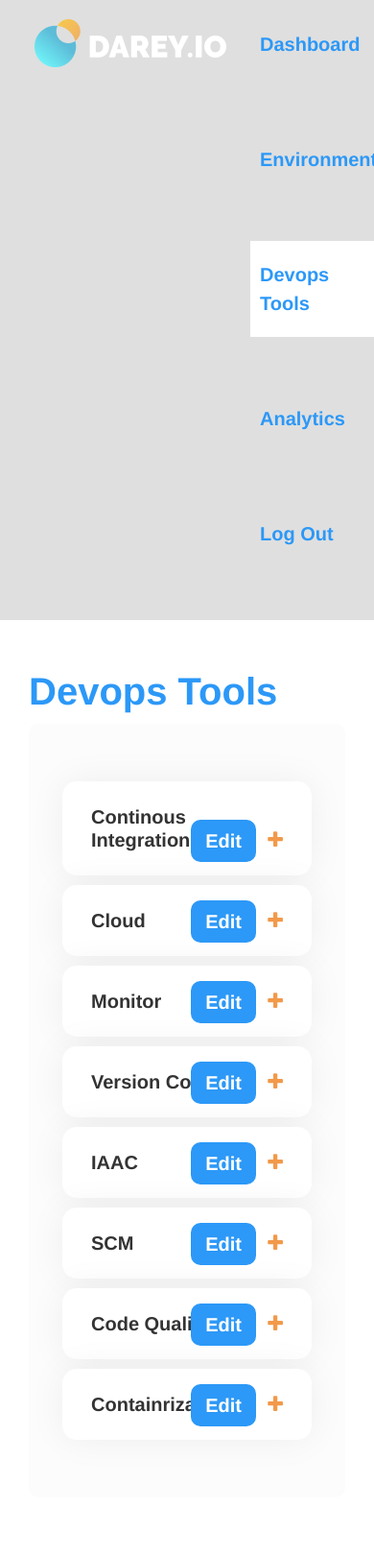
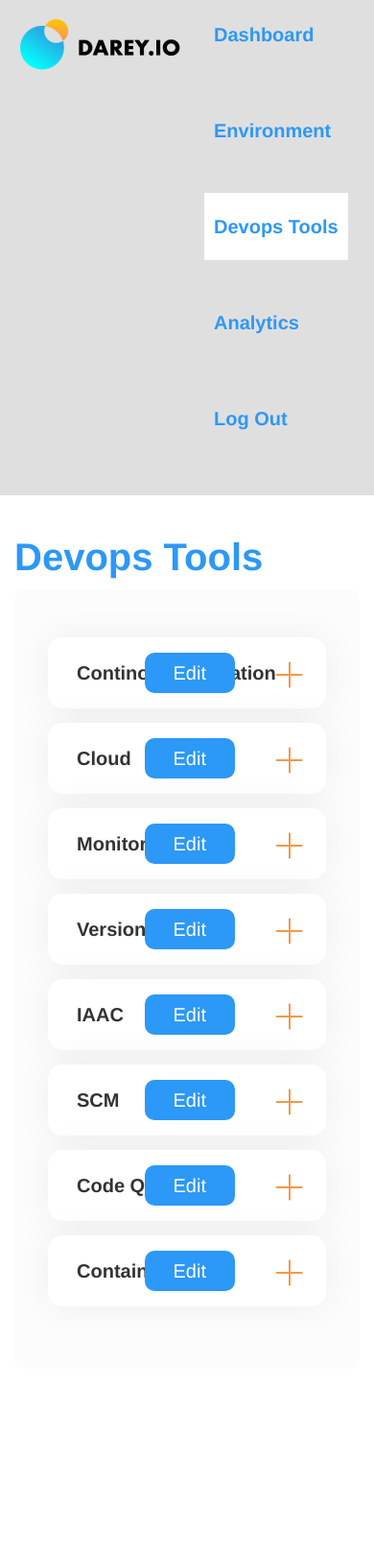
Before and after one commit to Livingstone95/devops-tooling, a PHP site: page /dev_tools.php in a window 390 px wide. Shown: the top 1620 px of the page at 96% size. After the commit the page ends 1456 px from the top, so only its background shows below. Run offline with PHP 8.4, Linux system fonts and the light colour scheme; a user stored in the database is signed in; data comes from the database, SQL or seed files in the repository; some libraries are stand-ins or nearby versions.

Commit message:
Figma design

```diff
--- a/html/analytics.php
+++ b/html/analytics.php
@@ -30,7 +30,7 @@
 		<div class="row">
 			<div class="col-md-2 sidebar">
 				<div class="logo">
-					<img class="logo-img" src="images/logo.png" alt="" >
+					<img class="logo-img" src="images/Darey_1.png" alt="" >
 				</div>
 				<div class="sidebar-menus">
 					<ul>
--- a/html/css/dashboard.css
+++ b/html/css/dashboard.css
@@ -1,3 +1,32 @@
+.set .tab-a:after {
+    content: url(../images/plus.png);
+    font-size: 18px;
+    padding-right: 0.5em;
+    position: absolute;
+    top: 10px;
+    right: 0;
+  }
+
+.set .tab-a {
+    position: relative;
+}
+.set .tab-a.active:after {
+    content: url(../images/minus.png);
+    font-size: 18px;
+    padding-right: 0.5em;
+    position: absolute;
+    top: 10px;
+    right: 0;
+  }
+
+.set .tab-a.active {
+    position: relative;
+}
+html, body {
+    max-width: 100%;
+    overflow-x: hidden;
+
+}
 .sidebar {
     width: 291px;
     min-height: 1px;
@@ -12,6 +41,20 @@
     position: fixed;
     height: 100%;
     overflow: auto;
+    overflow-y: hidden;
+}
+.sidebar-menus {
+    margin-top: 130px;
+}
+a {
+    text-decoration: none!important;
+}
+.sidebar-menus li:hover {
+    background-color: #fff;
+}
+.sidebar-menus img {
+    position: relative;
+    margin-top: -10px;
 }
 .logo {
     text-align: center;
@@ -22,8 +65,8 @@
     padding: 0px!important;
 }
 .sidebar-menus li {
-    margin: 25px 0;
-   padding: 20px 40px;
+    margin: 15px 0;
+   padding: 20px 30px;
 }
 span.menu-title {
    /* font-family: Messina Sans;*/
@@ -47,17 +90,18 @@
 }
 .main-content {
     margin-left: 300px;
-    padding: 40px 30px;
-    height: 1000px;
+    padding: 30px;
+/*    height: 1000px;*/
 }
 .box {
     box-shadow: 0 4px 8px 0 rgb(0 0 0 / 0%), 0 6px 20px 0 rgb(0 0 0 / 8%);
     padding: 20px;
-        margin: 15px 0;
+    margin: 15px 0 ;
 }
 h4.number {
     font-size: 35px;
     margin: 25px 0;
+    text-align: center;
 }
 .inner-content {
     padding: 50px;
@@ -84,7 +128,7 @@
   max-width:100%;
   width: 100%;
   height: auto;
-  margin: 10px auto;
+  margin: 0px auto;
 }
 .accordion-container > h2{
   text-align: center;
@@ -99,7 +143,7 @@
  box-shadow: 0px 0px 38.0062px rgba(0, 0, 0, 0.06);
  border-radius: 15.2025px;
  padding: 15px;
- margin: 10px 0;
+ margin: 0  0 15px 0;
 }
 .set  a{
    /* font-family: Messina Sans;*/
@@ -138,10 +182,16 @@
      position: relative;
     margin-top: -43px!important;
     float: right!important;
-    margin-right: 43px!important;
+    margin-right: 80px!important;
     background: #2C98F7;
     border-radius: 10px;
     color: #fff;
+ /*   font-family: Messina Sans;*/
+    font-style: normal;
+    font-weight: 500;
+    font-size: 20px;
+    line-height: 42px;
+    padding: 0px 30px;
 }
 /*logout popup css*/
 
@@ -227,7 +277,7 @@
     outline:none;
    /*   font-family: Messina Sans;*/
     font-style: normal;
-    font-weight: 600;
+    font-weight: 500;
     font-size: 25.9248px;
     line-height: 31px;
     margin: 0 20px;
@@ -346,17 +396,24 @@
   .img_div {
     width: 50%;
 }
+p.sub-tiles {
+    font-size: 12px;
+}
+.dashboard_home .box {
+    min-height: 162px;
+}
+
+h4.number {
+    font-size: 25px;
+}
     }
 @media only screen and (max-width:1024px){
 
 .box {
     min-height: 168px;
 }
-.dashboard_home .box {
-    min-height: 210px;
+
 }
-}
-
 @media only screen and (max-width:992px){
     .sidebar {
     position: relative!important;
@@ -392,7 +449,7 @@
     width: 100%!important;
 }
 .sidebar-menus li {
-    margin: 25px 0;
+    margin: 15px 0;
     padding: 20px 5px;
 }
 .sidebar-menus {
@@ -416,4 +473,7 @@
     max-width: 100%!important;
     text-align: center;
 }
+.dashboard_home .box {
+    min-height: 132px!important;
+}
     }
--- a/html/css/register.css
+++ b/html/css/register.css
@@ -7,6 +7,9 @@
 }
 html,body{
     height: 100%;
+}
+a {
+    text-decoration: none!important;
 }
 .main-content {
     display: table;
--- a/html/dev_tools.php
+++ b/html/dev_tools.php
@@ -33,7 +33,7 @@
 		<div class="row">
 			<div class="col-md-2 sidebar">
 				<div class="logo">
-					<img class="logo-img" src="images/logo.png" alt="" >
+					<img class="logo-img" src="images/Darey_1.png" alt="" >
 				</div>
 				<div class="sidebar-menus">
 					<ul>
@@ -53,9 +53,10 @@
 					<div class="row">
 						<div class="accordion-container">
 	  						<div class="set">
-								<a href="#">
+								<a href="#" class="tab-a">
 								    Continous Integration
-								    <i class="fa fa-plus"></i>
+								    <!-- <i class="fa fa-plus"></i>
+								    <img src="images/plus.png"> -->
 								    <a class="edit" href="edit.php"> Edit</a>
 								</a>
 								<div class="content">
@@ -88,9 +89,9 @@
 								</div>
 						 	</div>
 							 <div class="set">
-							    <a href="#">
+							    <a href="#" class="tab-a">
 							      Cloud
-							      <i class="fa fa-plus"></i>
+							      <!-- <i class="fa fa-plus"></i> -->
 							      <a class="edit" href="edit.php"> Edit</a>
 							    </a>
 							    <div class="content">
@@ -123,9 +124,9 @@
 							</div>
 						</div>
 							<div class="set">
-							    <a href="#">
+							    <a href="#" class="tab-a">
 							      Monitor
-							      <i class="fa fa-plus"></i>
+							     <!--  <i class="fa fa-plus"></i> -->
 							      <a class="edit" href="edit.php"> Edit</a>
 							    </a>
 							    <div class="content">
@@ -158,9 +159,9 @@
 							    </div>
 							</div>
 							<div class="set">
-							    <a href="#">
+							    <a href="#" class="tab-a">
 							      Version Control
-							      <i class="fa fa-plus"></i>
+							     <!--  <i class="fa fa-plus"></i>  -->
 							      <a class="edit" href="edit.php"> Edit</a>
 							    </a>
 							    <div class="content">
@@ -193,9 +194,9 @@
 							    </div>
 							</div>
 							<div class="set">
-							      <a href="#">
+							      <a href="#" class="tab-a">
 							      IAAC
-							      <i class="fa fa-plus"></i>
+							     <!--  <i class="fa fa-plus"></i>  -->
 							      <a class="edit" href="edit.php"> Edit</a>
 							    </a>
 							    <div class="content">
@@ -228,9 +229,9 @@
 							    </div>
 							</div>
 							<div class="set">
-							   <a href="#">
+							   <a href="#" class="tab-a">
 							      SCM
-							      <i class="fa fa-plus"></i>
+							      <!-- <i class="fa fa-plus"></i> -->
 							      <a class="edit" href="edit.php"> Edit</a>
 							    </a>
 							    <div class="content">
@@ -263,9 +264,9 @@
 							    </div>
 							</div>
 							<div class="set">
-							    <a href="#">
+							    <a href="#" class="tab-a">
 							      Code Quality
-							      <i class="fa fa-plus"></i>
+							      <!-- <i class="fa fa-plus"></i> -->
 							      <a class="edit" href="edit.php"> Edit</a>
 							    </a>
 							    <div class="content">
@@ -298,9 +299,9 @@
 							    </div>
 							</div>
 							<div class="set">
-							     <a href="#">
+							     <a href="#" class="tab-a">
 							      Containrization
-							      <i class="fa fa-plus"></i>
+							      <!-- <i class="fa fa-plus"></i>  -->
 							      <a class="edit" href="edit.php"> Edit</a>
 							    </a>
 							    <div class="content">
--- a/html/edit.php
+++ b/html/edit.php
@@ -28,7 +28,7 @@
 		<div class="row">
 			<div class="col-md-2 sidebar">
 				<div class="logo">
-					<img class="logo-img" src="images/logo.png" alt="" >
+					<img class="logo-img" src="images/Darey_1.png" alt="" >
 				</div>
 				<div class="sidebar-menus">
 					<ul>
--- a/html/edit_environment.php
+++ b/html/edit_environment.php
@@ -28,7 +28,7 @@
 		<div class="row">
 			<div class="col-md-2 sidebar">
 				<div class="logo">
-					<img class="logo-img" src="images/logo.png" alt="" >
+					<img class="logo-img" src="images/Darey_1.png" alt="" >
 				</div>
 				<div class="sidebar-menus">
 					<ul>
--- a/html/home.php
+++ b/html/home.php
@@ -9,6 +9,7 @@
 header ("Location: login.php");
 
 }
+
 ?>
 
 <!DOCTYPE html>
@@ -27,7 +28,7 @@
 		<div class="row">
 			<div class="col-md-2 sidebar">
 				<div class="logo">
-					<img class="logo-img" src="images/logo.png" alt="" >
+					<img class="logo-img" src="images/Darey_1.png" alt="" >
 				</div>
 				<div class="sidebar-menus">
 					<ul>
--- a/html/logout_popup.php
+++ b/html/logout_popup.php
@@ -17,6 +17,7 @@
 <body>
 
 <!-- Overlay -->
+<div class="row">
 <div class="overlay" id="overlay" style="display:none;"></div>
 
 <!-- Popup -->
```
Also changed, not shown: html/environment.php (+13 -13 lines), html/new_password.php (deleted, +0 -25 lines), html/images/Darey_1.png (added), html/images/minus.png (added), html/images/plus.png (added).
